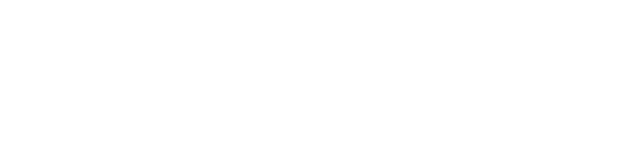
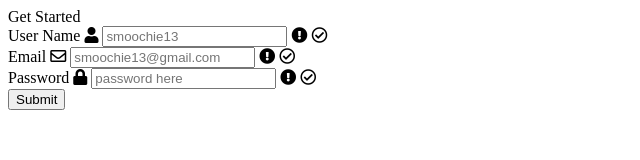
Before and after one commit to skimby/form-project, a plain HTML site: page index.html in a window 1280 px wide. Shown: the whole page, without its empty margins (0-640 px from the left). Drawn offline with Linux system fonts and the light colour scheme.

Commit message:
html done

```diff
--- a/index.html
+++ b/index.html
@@ -9,7 +9,7 @@
 
     <!-- LINKS -->
     <!-- font awesome icons -->
-    <link ref="stylesheet" href="https://cdnjs.cloudflare.com/ajax/libs/font-awesome/5.15.4/css/all.min.css"
+    <link rel="stylesheet" href="https://cdnjs.cloudflare.com/ajax/libs/font-awesome/5.15.4/css/all.min.css"
         crossorigin="anonymous" />
 
 </head>
@@ -19,6 +19,47 @@
     <!-- CONTAINER -->
     <div class="container">
         <form id="form">
+            <div class="title">Get Started</div>
+
+            <!--username input-->
+            <div>
+                <label for="username">User Name</label>
+                <i class="fas fa-user"></i>
+
+                <input type="text" name="username" id='username' placeholder='smoochie13' />
+                <i class="fas fa-exclamation-circle failure-icon"></i>
+                <i class="far fa-check-circle success-icon"></i>
+
+                <div class="error"></div>
+            </div>
+
+            <!--email input-->
+            <div>
+                <label for="email">Email</label>
+                <i class="far fa-envelope"></i>
+
+                <input type="email" name="email" id="email" placeholder="smoochie13@gmail.com" />
+
+                <i class="fas fa-exclamation-circle failure-icon"></i>
+                <i class="far fa-check-circle success-icon"></i>
+
+                <div class="error"></div>
+            </div>
+
+            <!--password input-->
+            <div>
+                <label for="password">Password</label>
+                <i class="fas fa-lock"></i>
+
+                <input type="password" name="password" id="password" placeholder="password here" />
+
+                <i class="fas fa-exclamation-circle failure-icon"></i>
+                <i class="far fa-check-circle success-icon"></i>
+
+                <div class="error"></div>
+            </div>
+
+            <button id="btn" type="submit">Submit</button>
 
         </form>
     </div>
```
